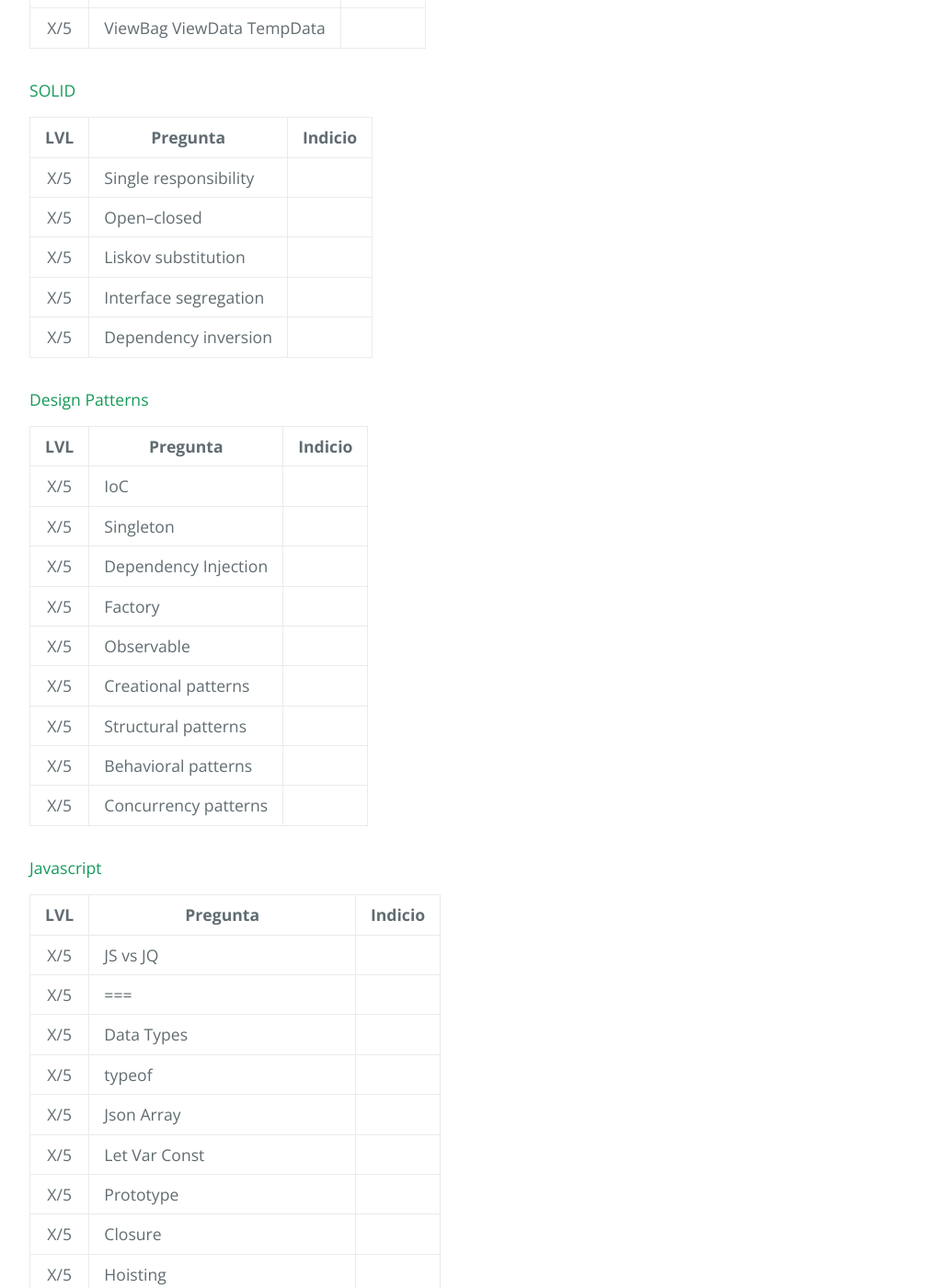
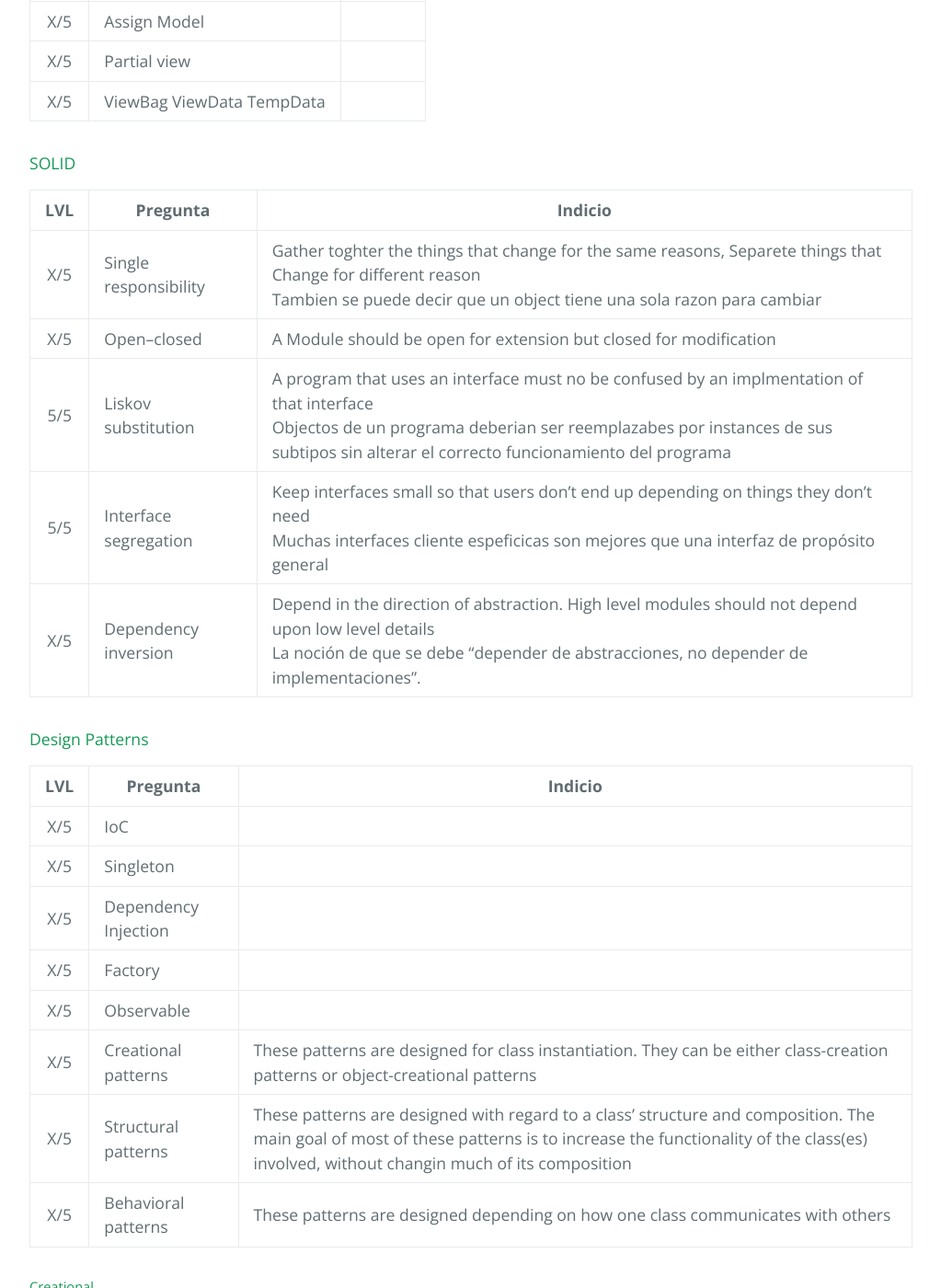
Before and after one commit to iranhoe/iranhoe.github.io, a Jekyll site: the page built from _posts/2020-10-26-interview-questions.md, in a window 1280 px wide and 1400 px high, scrolled down 3135 px. Shown: the whole window at 92% size, without its empty margins (128-1151 px from the left). Built offline with Jekyll 4.4.1, drawn with Linux system fonts in a browser that asks for light colours; comment, search, counter and statistics services are not loaded; some of the changed text lies outside the part shown.

Commit message:
Update 2020-10-26-interview-questions.md
update design patterns and solid

```diff
--- a/_posts/2020-10-26-interview-questions.md
+++ b/_posts/2020-10-26-interview-questions.md
@@ -76,11 +76,11 @@ en alguna actualizacion cambiare eso a español e ingles.
 
 | LVL | Pregunta                       | Indicio |
 |:---:|--------------------------------|---------|
-| X/5 | Single responsibility          |         |
-| X/5 | Open–closed                    |         |
-| X/5 | Liskov substitution            |         |
-| X/5 | Interface segregation          |         |
-| X/5 | Dependency inversion           |         |
+| X/5 | Single responsibility          | Gather toghter the things that change for the same reasons, Separete things that Change for different reason <br /> Tambien se puede decir que un object tiene una sola razon para cambiar |
+| X/5 | Open–closed                    | A Module should be open for extension but closed for modification |
+| 5/5 | Liskov substitution            | A program that uses an interface must no be confused by an implmentation of that interface <br /> Objectos de un programa deberian ser reemplazabes por instances de sus subtipos sin alterar el correcto funcionamiento del programa   |
+| 5/5 | Interface segregation          | Keep interfaces small so that users don't end up depending on things they don't need <br /> Muchas interfaces cliente espeficicas son mejores que una interfaz de propósito general |
+| X/5 | Dependency inversion           |  Depend in the direction of abstraction. High level modules should not depend upon low level details <br /> La noción de que se debe "depender de abstracciones, no depender de implementaciones".       |
 
 #### Design Patterns
 
@@ -91,10 +91,58 @@ en alguna actualizacion cambiare eso a español e ingles.
 | X/5 | Dependency Injection |         |
 | X/5 | Factory              |         |
 | X/5 | Observable           |         |
-| X/5 | Creational patterns  |         |
-| X/5 | Structural patterns  |         |
-| X/5 | Behavioral patterns  |         |
-| X/5 | Concurrency patterns |         |
+| X/5 | Creational patterns  | These patterns are designed for class instantiation. They can be either class-creation patterns or object-creational patterns |
+| X/5 | Structural patterns  | These patterns are designed with regard to a class' structure and composition. The main goal of most of these patterns is to increase the functionality of the class(es) involved, without changin much of its composition |
+| X/5 | Behavioral patterns  | These patterns are designed depending on how one class communicates with others |
+
+##### Creational
+
+- Abstract Factory
+- Builder
+- Factory Method
+- Prototype
+- Singleton
+-
+- Lazy initialization
+- Dependency Injection
+- Multiton
+- Object pool
+- Resource acquisition is initialization
+
+##### Structural
+
+- Adapter (Wrapper or Translator)
+- Bridge
+- Composite
+- Decorator
+- Facade
+- Flyweight
+- Proxy
+- .
+- Extension Object
+- Front controller
+- Marker
+- Module
+- Twin
+
+##### Behavioural
+
+- Chain of reponsability
+- Command
+- Interpreter
+- Iterator
+- Mediator
+- Memento
+- Observer (Publish/subscribe)
+- State
+- Strategy
+- Template method
+- Visitor
+- .
+- Blackboard
+- Null object
+- Servant
+- Specification
 
 #### Javascript
 
```
